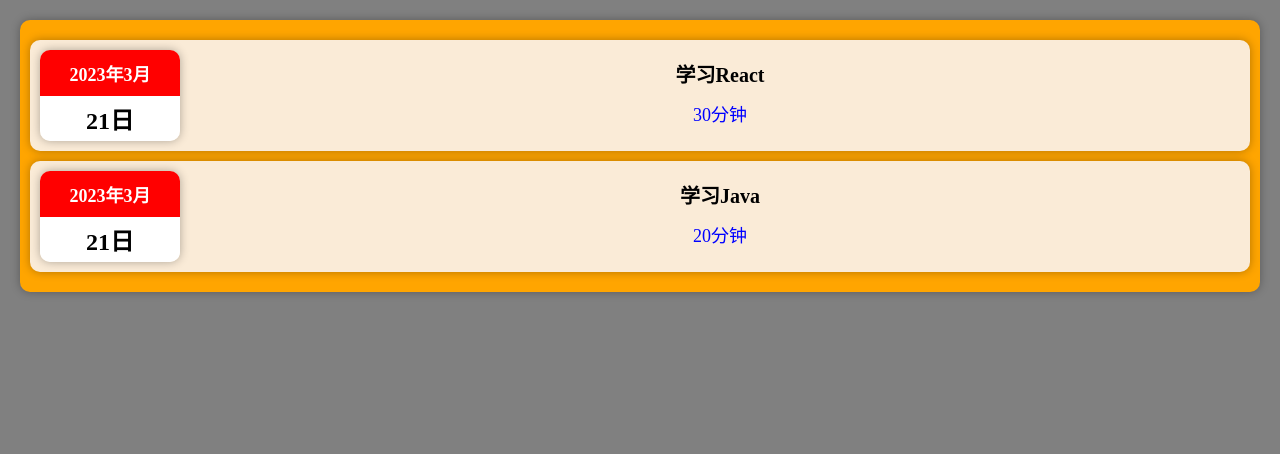
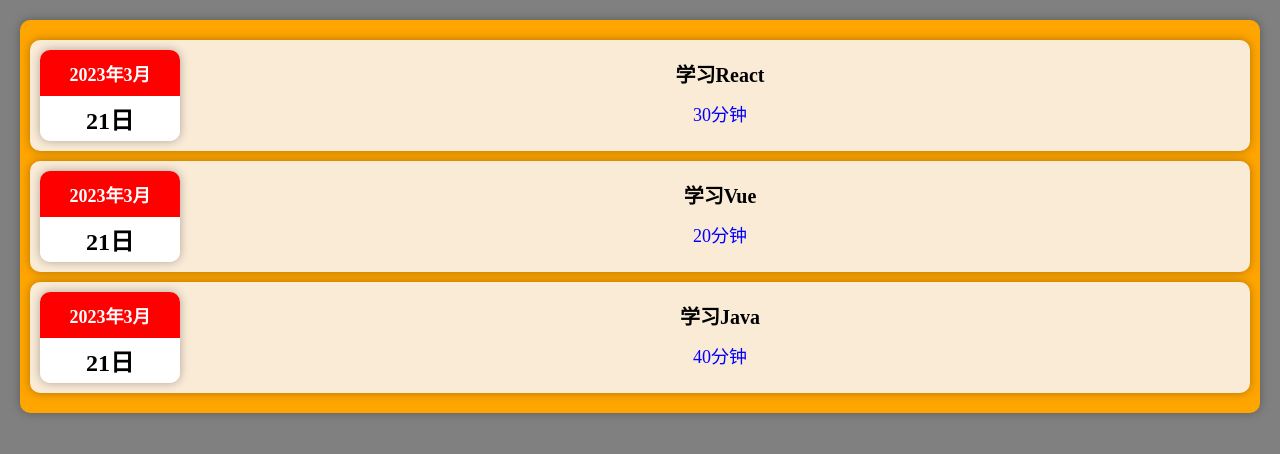
Before and after one commit to religou/react-study, a JavaScript app in the folder 04_learn_log/: page / in a window 1280 px wide. Shown: the top 454 px of the page. Built offline with nearby package versions, Linux system fonts and the light colour scheme.

Commit message:
数据循环生成JSX

```diff
--- a/04_learn_log/src/component/Log/Logs.js
+++ b/04_learn_log/src/component/Log/Logs.js
@@ -2,10 +2,38 @@
 import './Logs.css'
 
 const Logs = () => {
+
+  const logs_data = [
+    {
+      id: "001",
+      date: new Date(),
+      desc: "学习React",
+      during: 30
+    },
+    {
+      id: "002",
+      date: new Date(),
+      desc: "学习Vue",
+      during: 20
+    },
+    {
+      id: "003",
+      date: new Date(),
+      desc: "学习Java",
+      during: 40
+    },
+  ]
+
+  const log_map_data = logs_data.map(item => < LogItem key={item.id} date={item.date} desc={item.desc} during={item.during} />)
+
   return (<div className="log">
     {/* 组件内部自定义一些属性名称，并给予属性相应的内容 */}
-    <LogItem date={new Date()} desc={"学习React"} during={30} />
-    <LogItem date={new Date()} desc={"学习Java"} during={20} />
+
+    {/* 对logs_data进行遍历 */}
+    {/* {logs_data.map(item => < LogItem date={item.date} desc={item.desc} during={item.during} />)} */}
+
+    {/* 将循环列表后面的数据作为参数传递进去 */}
+    {log_map_data}
   </div>)
 }
 
```
